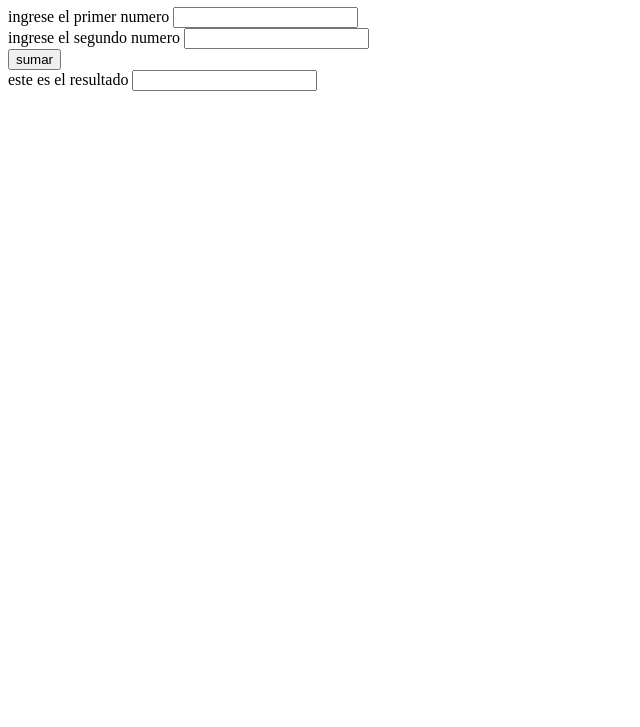
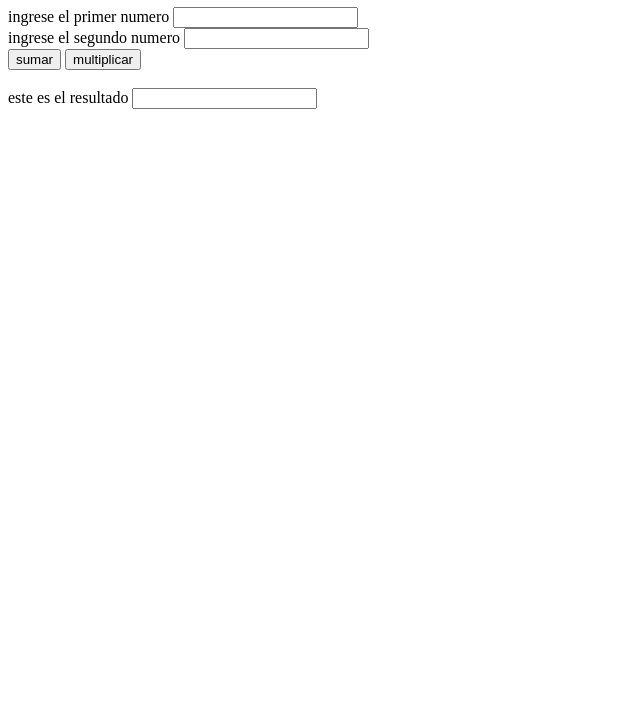
Before and after one commit to yeremi160/pruebaproyecto2, a plain HTML site: page index.html in a window 1280 px wide. Shown: the part 73-800 px from the top of the page, without its empty margins (0-640 px from the left). Drawn offline with Linux system fonts and the light colour scheme.

Commit message:
se agrego la multiplication

```diff
--- a/index.html
+++ b/index.html
@@ -12,7 +12,8 @@
     <label for="b">ingrese el segundo numero</label>
     <input type="number"id="b" name="b"><br>
 
-    <button onclick="sumar()">sumar</button><br>
+    <button onclick="sumar()">sumar</button> <button onclick="multiplicar()">multiplicar</button><br>
+    <br>
 
     <label for="resultado">este es el resultado</label>
     <input type="number"id="resultado" name="resultado"><br>
@@ -23,8 +24,6 @@
             var b =document.getElementById("b").value;
             var resultado;
 
-            console.log("variable antes de parse", a);
-            console.log("variable antes de parse", b);
 
             if (a == "") {
                 a = 0;
@@ -39,10 +38,6 @@
             }
 
 
-
-            console.log("variable despues de parse", a);
-            console.log("variable despues de parse", b);
-
             resultado = a + b;
 
             document.getElementById("resultado").value = resultado
@@ -51,6 +46,33 @@
 
     </script>
 
+ <script>
+    function multiplicar() {
+        var a =document.getElementById("a").value;
+        var b =document.getElementById("b").value;
+        var resultado;
+
+
+        if (a == "") {
+            a = 0;
+        }else{
+            a = parseInt(a);
+        }
+
+        if (b == "") {
+            b = 0;
+        }else{
+            b = parseInt(b);
+        }
+
+
+        resultado = a * b;
+
+        document.getElementById("resultado").value = resultado
+    }
+
+
+</script>
 
 
 
```
